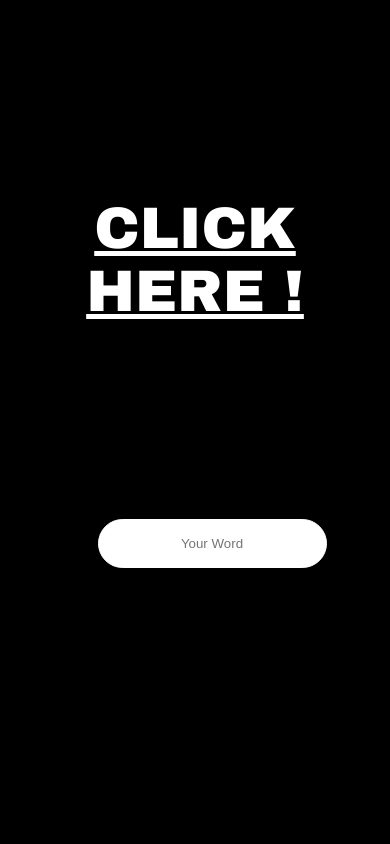
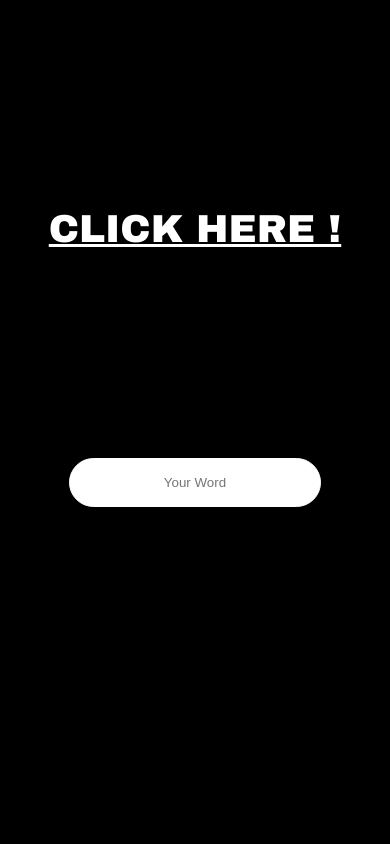
Before and after one commit to Wexop/BigBulshitProject, a PHP site: page / in a window 390 px wide. Run offline with PHP 8.4, Linux system fonts and the light colour scheme.

Commit message:
Perfect responsive

```diff
--- a/permaWord.html
+++ b/permaWord.html
@@ -14,7 +14,7 @@
 </head>
 
 <body>
-<div , class="bigTexteContainer" id="bigTexteContainer">
+<div class="bigTexteContainer" id="bigTexteContainer">
     <p class="BigTexte" id="BigTexte"></p>
 </div>
 
--- a/style.css
+++ b/style.css
@@ -29,14 +29,16 @@ body {
 
 form {
     width: 50%;
+    align-content: center;
+
 }
 
 #word {
     width: 100%;
-    padding: 1rem;
     border-radius: 30px;
     border: 1px solid white;
     text-align: center;
+    padding: 1rem;
 }
 
 #word:hover {
@@ -49,6 +51,22 @@ form {
         font-size: 15vmin;
         overflow-wrap: anywhere;
     }
+
+    #buttonInHome > p {
+        font-size: 10vmin;
+    }
+
+    form {
+        width: 80%;
+        display: flex;
+        flex-direction: column;
+    }
+
+    #word {
+        width: 70%;
+        align-self: center;
+    }
+
 }
 
 #buttonInHome {
```
